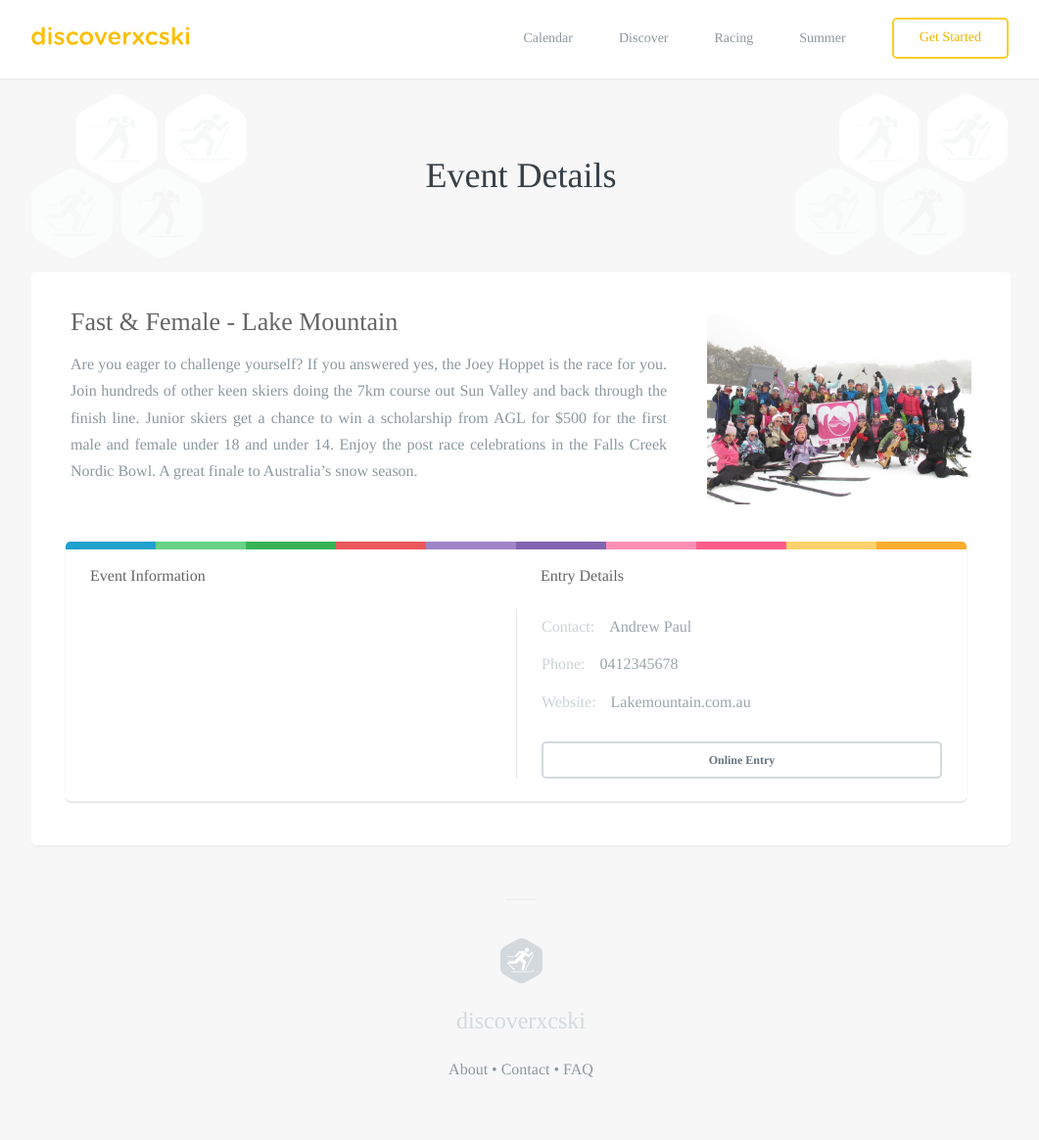
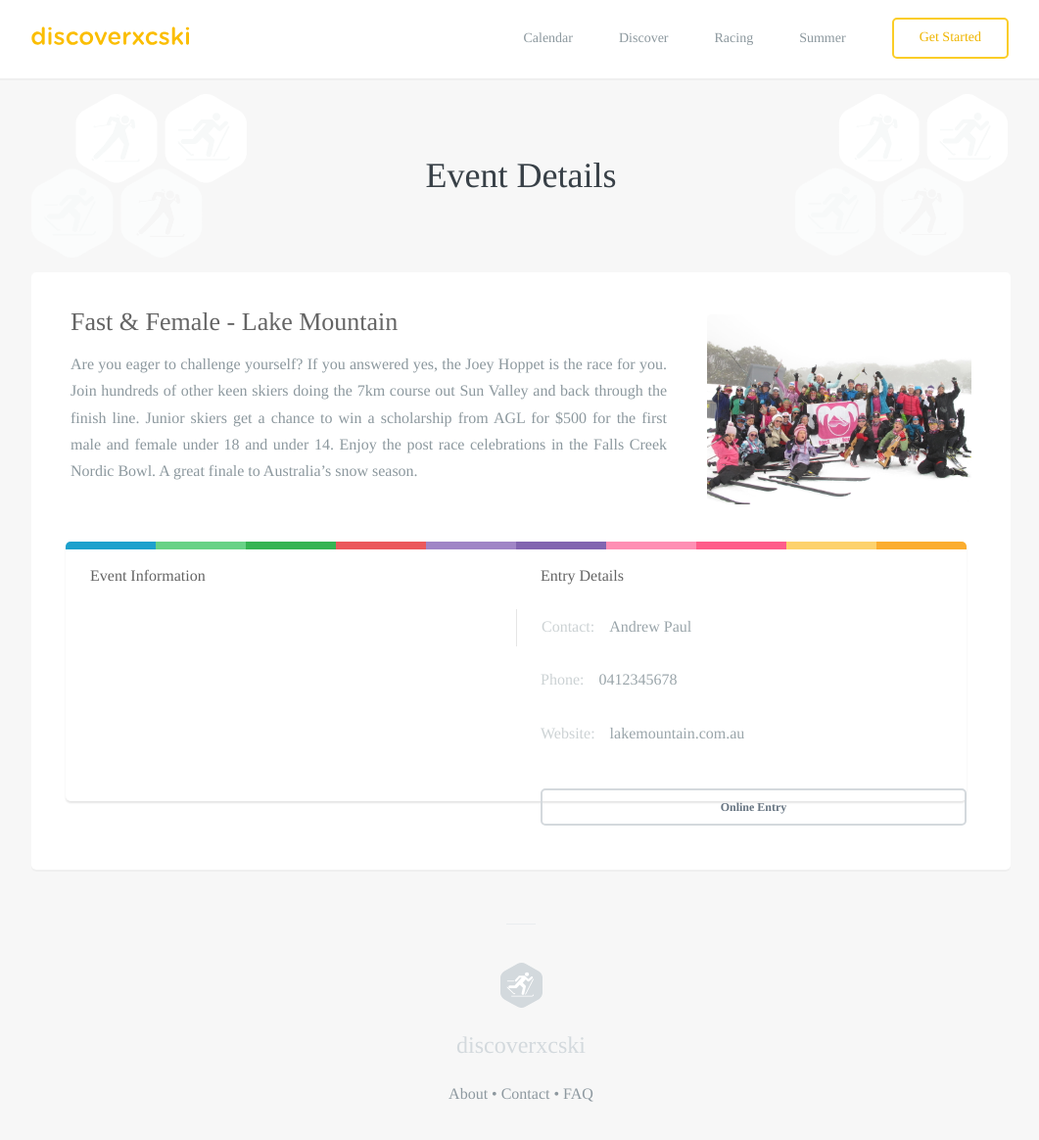
Before and after one commit to robcatto/robcatto.github.io, a Jekyll site: the page built from events/fast-&-female-lake-mountain/index.html, in a window 1280 px wide and 1181 px high. Shown: the top 1164 px of the window at 98% size, without its empty margins (108-1169 px from the left). Built offline with Jekyll 4.4.1, drawn with Linux system fonts in a browser that asks for light colours; some web fonts are replaced; Markdown is read by kramdown in place of the engine named in the settings.

Commit message:
Update index.html

```diff
--- a/events/fast-&-female-lake-mountain/index.html
+++ b/events/fast-&-female-lake-mountain/index.html
@@ -80,11 +80,11 @@ layout: default
   padding-left: 25px;
   margin-top: 25px;
   padding-right: 25px;">
-                                        <span class="event__meta">Contact:</span><span class="event__info">Andrew Paul</span>
+                                        <span class="event__meta">Contact:</span><span class="event__info">Andrew Paul</span></div>
                                         <br>
-                                        <span class="event__meta">Phone:</span><span class="event__info">0412345678</span>
+                                        <div><span class="event__meta">Phone:</span><span class="event__info">0412345678</span></div>
                                         <br>
-                                        <span class="event__meta">Website:</span><span class="event__info">Lakemountain.com.au</span>
+                                        <div><span class="event__meta">Website:</span><span class="event__info">lakemountain.com.au</span></div>
                                         <br>
                                         <a class="button small dark" style="  margin-top: 20px;
   margin-bottom: 0px;
```
